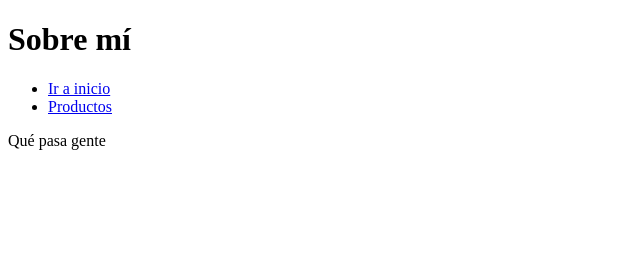
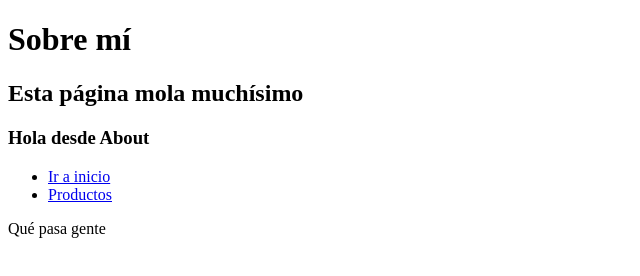
Before and after one commit to davidlosasgonzalez/plataforma-retro, a plain HTML site: page about.html in a window 1280 px wide. Shown: the whole page, without its empty margins (0-640 px from the left). Drawn offline with Linux system fonts and the light colour scheme.

Commit message:
Conflicto solucionado

```diff
--- a/about.html
+++ b/about.html
@@ -8,6 +8,8 @@
     </head>
     <body>
         <h1>Sobre mí</h1>
+        <h2>Esta página mola muchísimo</h2>
+        <h3>Hola desde About</h3>
         <nav>
             <ul>
                 <li><a href="./index.html">Ir a inicio</a></li>
```
